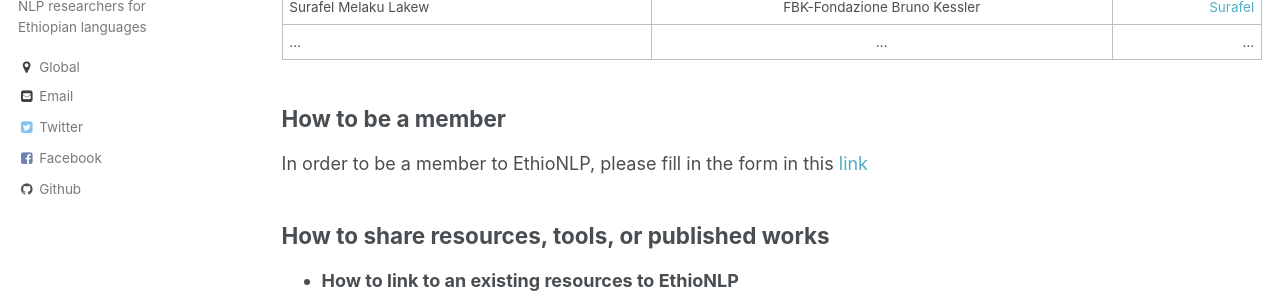
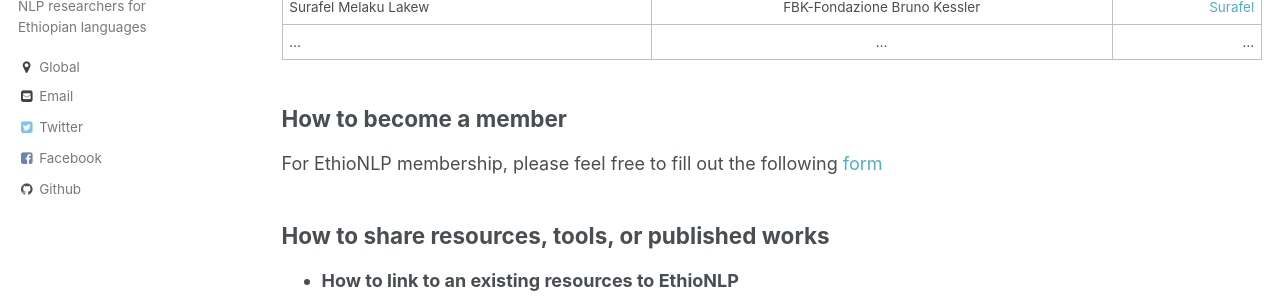
Before and after one commit to EthioNLP/ethionlp.github.io, a Jekyll site: the page built from _pages/guide.md, in a window 1280 px wide and 1258 px high. Shown: the part 295-595 px from the top of the window. Built offline with Jekyll 4.4.1, drawn with Linux system fonts in a browser that asks for light colours.

Commit message:
fix membership link

```diff
--- a/_pages/guide.md
+++ b/_pages/guide.md
@@ -21,8 +21,9 @@ Members
 
 
 
-## How to be a member
-In order to be a member to EthioNLP, please fill in the form in this [link]()
+## How to become a member
+For EthioNLP membership, please feel free to fill out the following [form](https://docs.google.com/forms/d/e/1FAIpQLSeSSMzyTzx69S-kfWvYwmZTAD8SgDL4UL6VUsPIYoca4ETeww/viewform?usp=pp_url)
+
 
 ## How to share resources, tools, or published works
 
```
